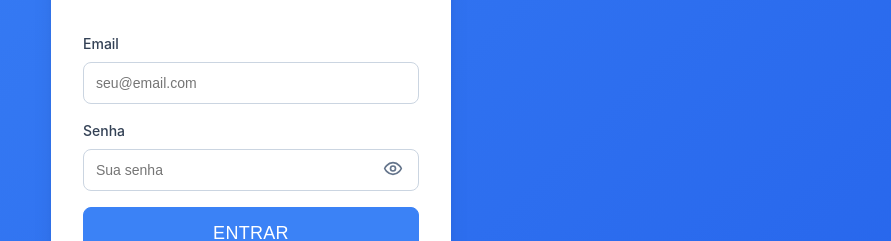
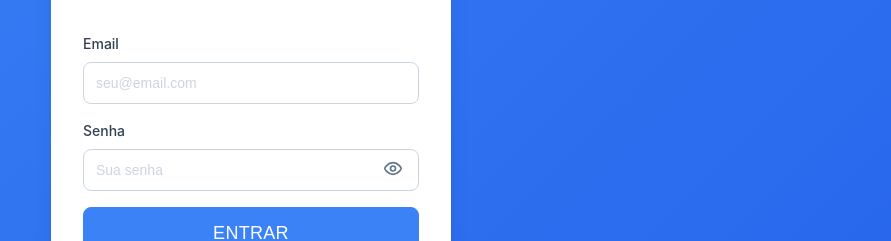
Before and after one commit to MP-oliveira/pdv-food-app, a React (Vite) app in the folder frontend/: page /login in a window 1280 px wide. Shown: the part 238-479 px from the top of the page, without its empty margins (389-1280 px from the left). Built offline with nearby package versions, Linux system fonts and the light colour scheme.

Commit message:
style: Ajustar cor dos placeholders para cinza claro
- Placeholders de todos inputs/textareas em #cbd5e1
- Evita confusão com campos preenchidos
- Aplicado globalmente no projeto
- Melhora UX/legibilidade

```diff
--- a/frontend/src/styles/global.css
+++ b/frontend/src/styles/global.css
@@ -6,6 +6,25 @@
   margin: 0;
   padding: 0;
   box-sizing: border-box;
+}
+
+/* Placeholders mais claros */
+input::placeholder,
+textarea::placeholder {
+  color: #cbd5e1 !important;
+  opacity: 1;
+}
+
+input::-webkit-input-placeholder,
+textarea::-webkit-input-placeholder {
+  color: #cbd5e1 !important;
+  opacity: 1;
+}
+
+input::-moz-placeholder,
+textarea::-moz-placeholder {
+  color: #cbd5e1 !important;
+  opacity: 1;
 }
 
 :root {
```
